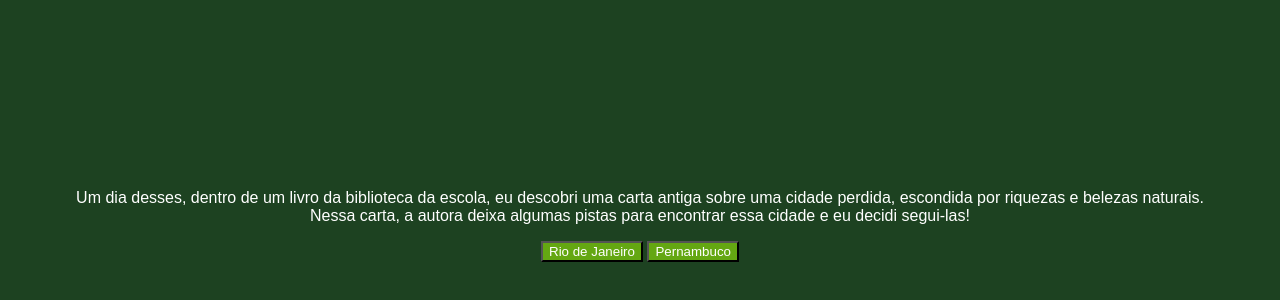
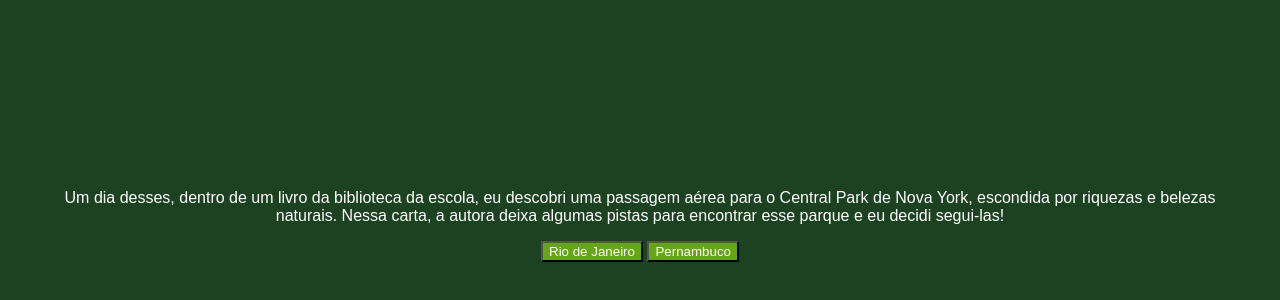
Before and after one commit to LuisaCarolina/CRIANDO-SUA-AVENTURA, a plain HTML site: page index.html in a window 1280 px wide. Shown: the part 142-442 px from the top of the page. Drawn offline with Linux system fonts and the light colour scheme; a web font is replaced by a local one.

Commit message:
Update index.html

```diff
--- a/index.html
+++ b/index.html
@@ -7,13 +7,13 @@
     <link rel="preconnect" href="https://fonts.googleapis.com">
     <link rel="preconnect" href="https://fonts.gstatic.com" crossorigin>
     <link href="https://fonts.googleapis.com/css2?family=Bai+Jamjuree:ital,wght@0,200;0,300;0,400;0,500;0,600;0,700;1,200;1,300;1,400;1,500;1,600;1,700&display=swap" rel="stylesheet">
-    <title>Em busca da cidade perdida</title>
+    <title>Em busca da central park</title>
 </head>
 <body>
     <main>
         <div class="passo ativo" id="passo-0">
             <img src="img/cenario-passo0.png" alt="">
-            <p>Um dia desses, dentro de um livro da biblioteca da escola, eu descobri uma carta antiga sobre uma cidade perdida, escondida por riquezas e belezas naturais. Nessa carta, a autora deixa algumas pistas para encontrar essa cidade e eu decidi segui-las!</p>
+            <p>Um dia desses, dentro de um livro da biblioteca da escola, eu descobri uma passagem aérea para o Central Park de Nova York, escondida por riquezas e belezas naturais. Nessa carta, a autora deixa algumas pistas para encontrar esse parque e eu decidi segui-las!</p>
             <button class="btn-proximo" data-proximo="1">Rio de Janeiro</button>
             <button class="btn-proximo" data-proximo="2">Pernambuco</button>
         </div>
```
